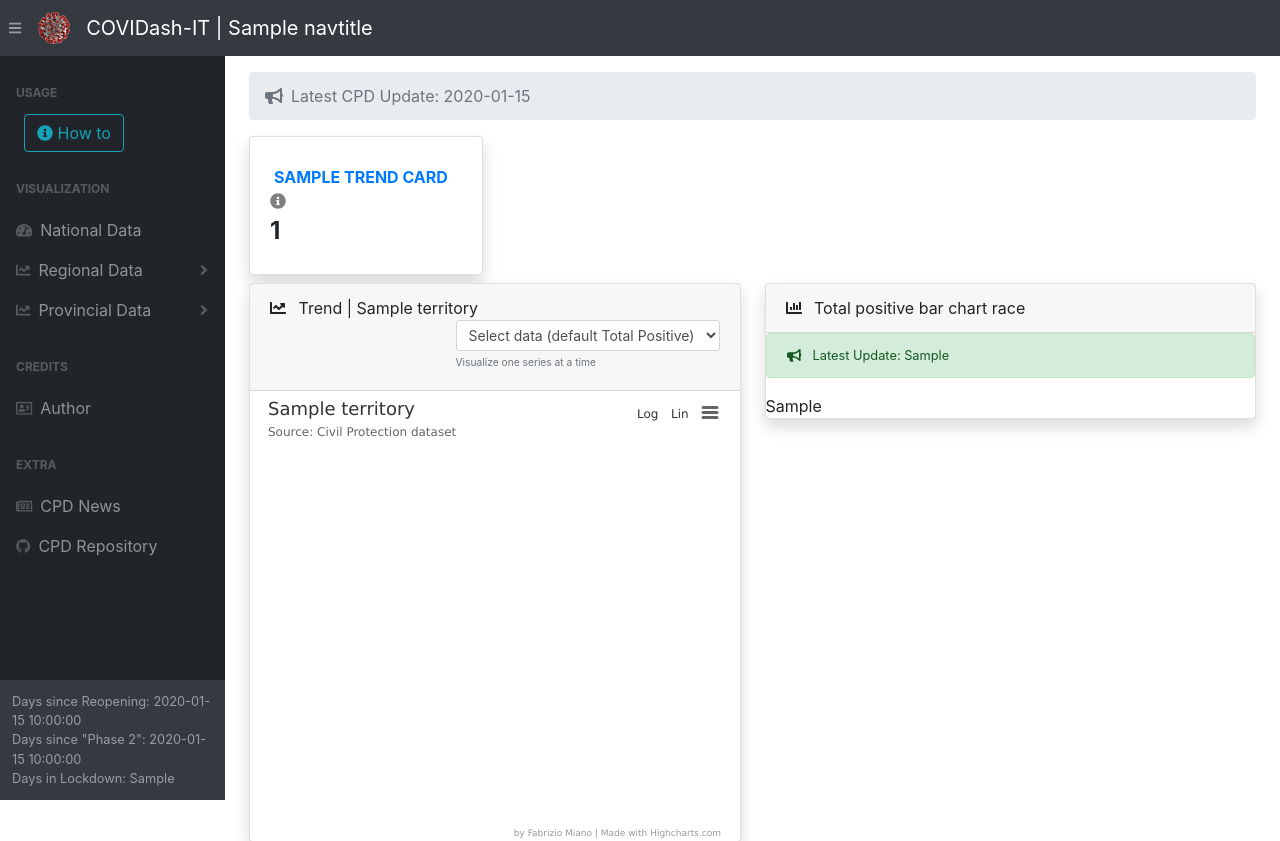
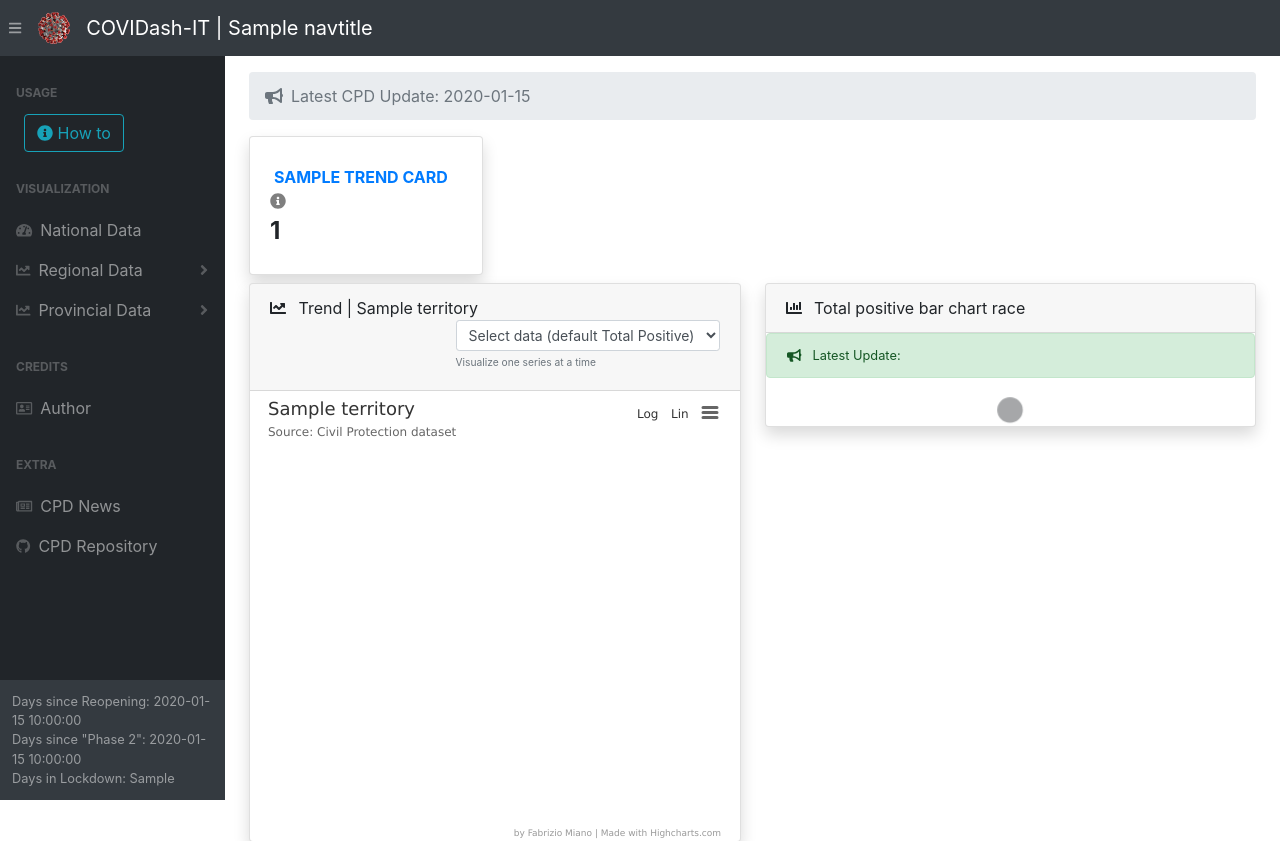
Before and after one commit to fabriziomiano/covidashit, a Flask app: template covidashit/templates/dashboard.html in a window 1280 px wide. Shown: the top 841 px of the page. Run offline with Flask 2, Linux system fonts and the light colour scheme; the template is opened without the code that fills it: most values are stand-ins (such as "Sample title", 1, 10 or a date in 2020); some libraries are stand-ins or nearby versions.

Commit message:
add spinner until ajax repsonse

```diff
--- a/covidashit/templates/dashboard/barChartRace.html
+++ b/covidashit/templates/dashboard/barChartRace.html
@@ -2,15 +2,21 @@
 
 {% block content %}
     <div class="col-xl-6">
-        <div class="card border-left-primary shadow mb-3" id="chartCard">
+        <div class="card border-left-primary shadow mb-3" id="bcrCard">
             <div class="card-header"><i class="fas fa-chart-bar mr-2"></i>
                 {{ _("Total positive bar chart race") }}
             </div>
-            <div class="alert alert-success small" role="alert">
+            <div class="alert alert-success small" role="alert" id="bcrts">
                 <i class="fas fa-bullhorn mr-2"></i>
-                {{ _("Latest Update:") }} {{ bcr_ts }}
+                {{ _("Latest Update:") }}
             </div>
-            {{ bcr_html|safe }}
+            <div class="container" id="bcrLoader">
+                <div class="d-flex justify-content-center">
+                    <div class="spinner-grow" role="status">
+                        <span class="sr-only">Loading...</span>
+                    </div>
+                </div>
+            </div>
         </div>
     </div>
 {% endblock %}
```
